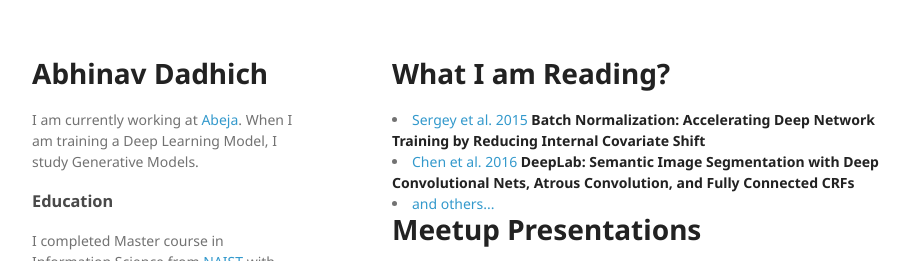
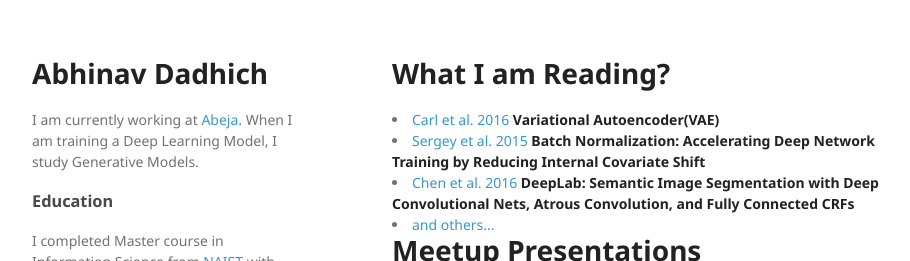
Before and after one commit to ResByte/ResByte.github.io, a Jekyll site: the page index.html, which Jekyll copies as it is, in a window 1280 px wide and 900 px high, cut to the strip 0-261 px from the top of the window. Shown: the whole strip, without its empty margins (178-1088 px from the left). Built offline with Jekyll 4.4.1, drawn with Linux system fonts in a browser that asks for light colours.

Commit message:
adds paper

```diff
--- a/index.html
+++ b/index.html
@@ -36,6 +36,7 @@
 
 
       <h1>What I am Reading?</h1>
+      <li><a href="https://paper.dropbox.com/doc/Variational-Auto-Encoder-VAE-TwLowAvxxGSKVrn9TeSw6" title> Carl et al. 2016 <strong>Variational Autoencoder(VAE)</strong></a></li>
       <li><a href="https://github.com/ResByte/dl-paper-notes/blob/master/papers/batch_norm_sergey_2015.md" title>Sergey et al. 2015 <strong>Batch Normalization: Accelerating Deep Network Training by Reducing Internal Covariate Shift</strong></a></li>
       <li><a href="https://github.com/ResByte/dl-paper-notes/blob/master/papers/deep_lab_segmentation_2016.md" title>Chen et al. 2016 <strong>DeepLab: Semantic Image Segmentation with Deep Convolutional Nets, Atrous Convolution, and Fully Connected CRFs</strong></a></li>
       <li><a href="https://github.com/ResByte/dl-paper-notes/tree/master/papers"> and others... </li>
```
